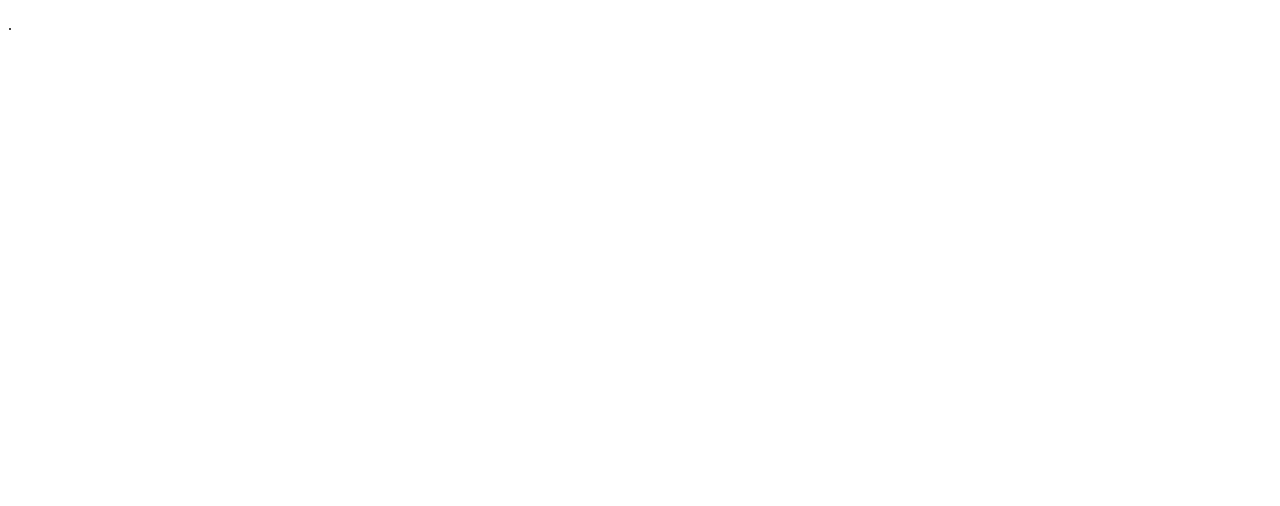
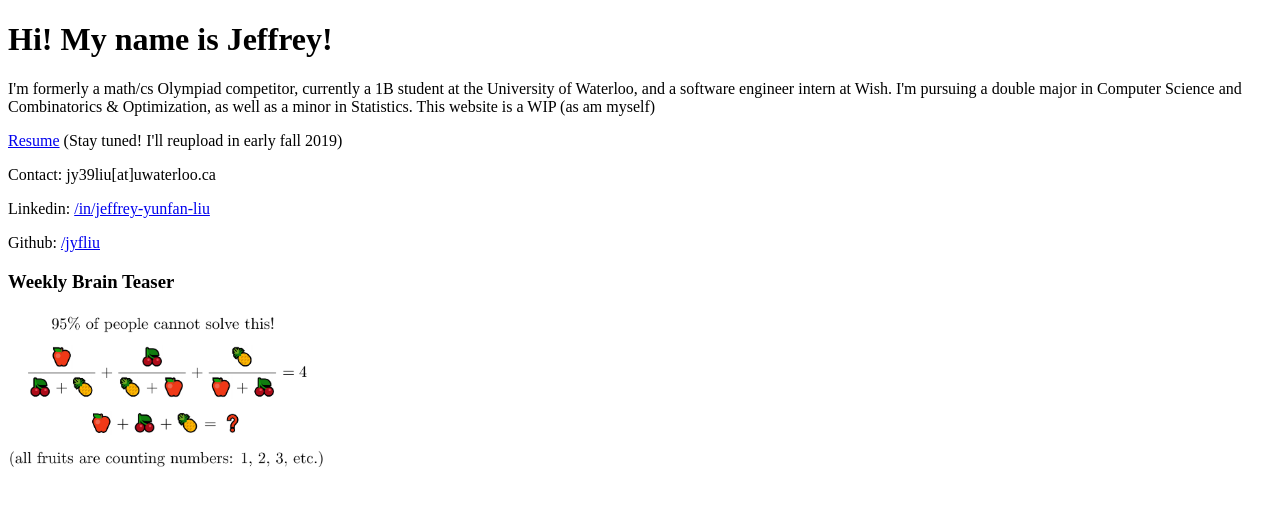
Before and after one commit to jyfliu/jyfliu.github.io, a plain HTML site: page index.html in a window 1280 px wide. Drawn offline with Linux system fonts and the light colour scheme.

Commit message:
Update index.html

```diff
--- a/index.html
+++ b/index.html
@@ -1,6 +1,17 @@
 <!DOCTYPE html>
 <html>
 	<body>
-<p>. </p>
+	<h1> Hi! My name is Jeffrey!</h1>
+	<p>I'm formerly a math/cs Olympiad competitor, currently a 1B student at
+	the University of Waterloo, and a software engineer intern at Wish.
+	I'm pursuing a double major in Computer Science and Combinatorics & Optimization,
+	as well as a minor in Statistics. This website is a WIP (as am myself)</p>
+	<p><a href="#">Resume</a> (Stay tuned! I'll reupload in early fall 2019)</p>
+	<p>Contact: jy39liu[at]uwaterloo.ca</p>
+	<p>Linkedin: <a href="https://www.linkedin.com/in/jeffrey-yunfan-liu/">/in/jeffrey-yunfan-liu</a></p>
+	<p>Github: <a href="https://github.com/jyfliu/">/jyfliu</a></p>
+	<!--<p><a href="coursework.html">Coursework</a></p>-->
+	<h3>Weekly Brain Teaser</h3>
+	<img src="fruit.jpg" width=25% height=25%>
 	</body>
 </html>
```
